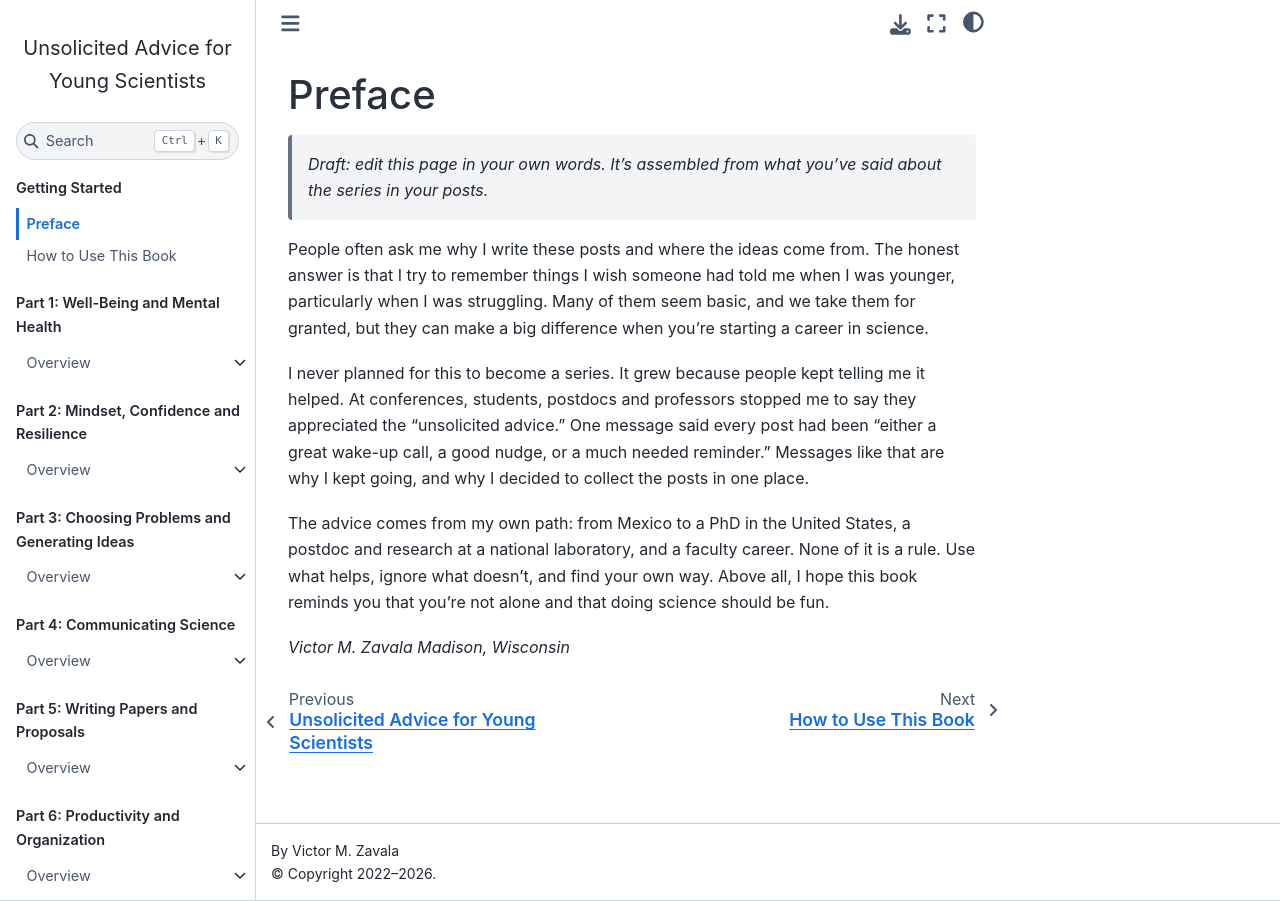
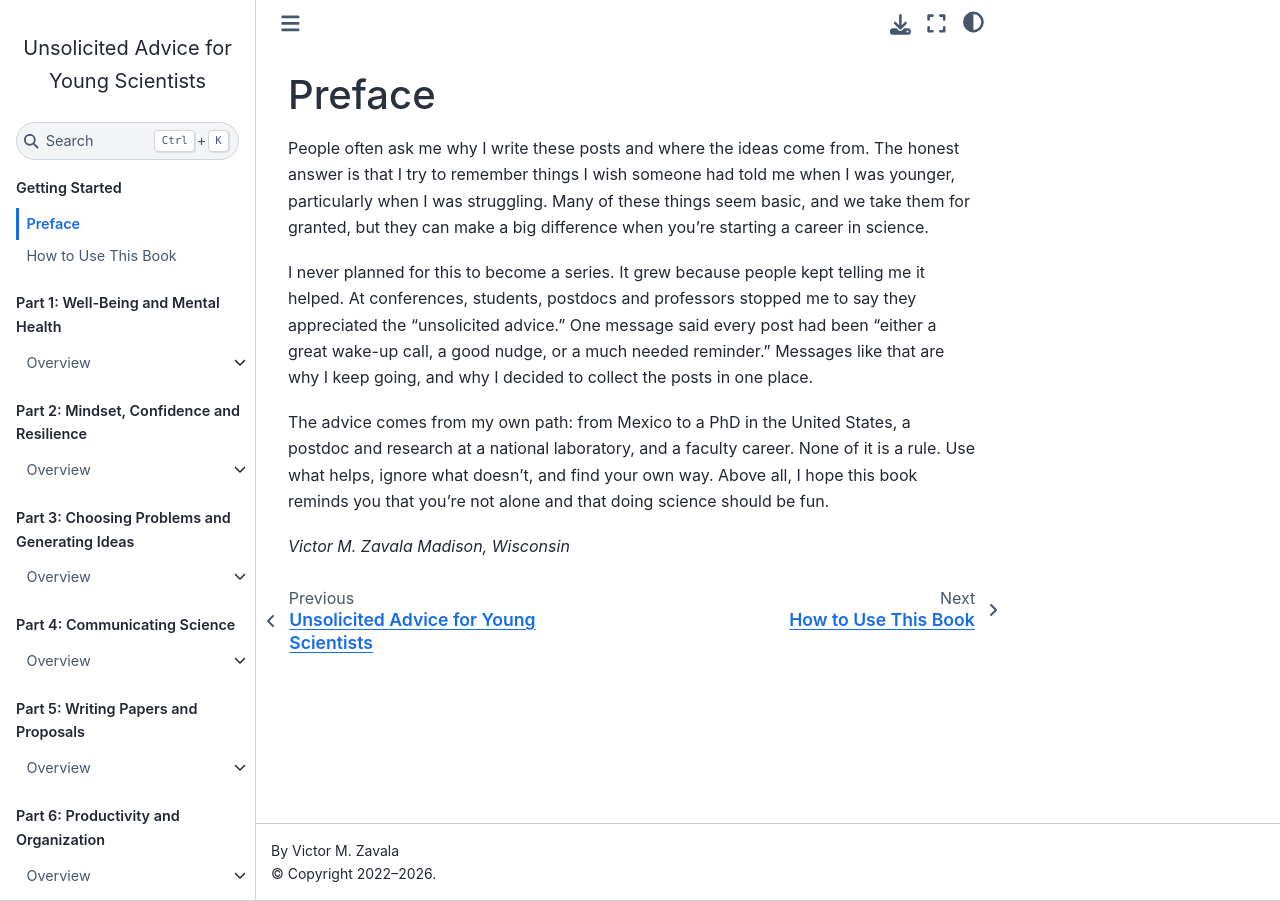
Before and after one commit to vzavala/UnsolicitedAdvice, a Jupyter Book: the page built from preface.md, in a window 1280 px wide. Built offline with Jupyter Book 1.0.4 settings and Sphinx 7.4.7 and the Sphinx Book theme 1.1.4, drawn with Linux system fonts in a browser that asks for light colours.

Commit message:
edited README.md and preface.md

```diff
--- a/preface.md
+++ b/preface.md
@@ -1,10 +1,8 @@
 # Preface
 
-> *Draft: edit this page in your own words. It's assembled from what you've said about the series in your posts.*
+People often ask me why I write these posts and where the ideas come from. The honest answer is that I try to remember things I wish someone had told me when I was younger, particularly when I was struggling. Many of these things seem basic, and we take them for granted, but they can make a big difference when you're starting a career in science.
 
-People often ask me why I write these posts and where the ideas come from. The honest answer is that I try to remember things I wish someone had told me when I was younger, particularly when I was struggling. Many of them seem basic, and we take them for granted, but they can make a big difference when you're starting a career in science.
-
-I never planned for this to become a series. It grew because people kept telling me it helped. At conferences, students, postdocs and professors stopped me to say they appreciated the "unsolicited advice." One message said every post had been "either a great wake-up call, a good nudge, or a much needed reminder." Messages like that are why I kept going, and why I decided to collect the posts in one place.
+I never planned for this to become a series. It grew because people kept telling me it helped. At conferences, students, postdocs and professors stopped me to say they appreciated the "unsolicited advice." One message said every post had been "either a great wake-up call, a good nudge, or a much needed reminder." Messages like that are why I keep going, and why I decided to collect the posts in one place.
 
 The advice comes from my own path: from Mexico to a PhD in the United States, a postdoc and research at a national laboratory, and a faculty career. None of it is a rule. Use what helps, ignore what doesn't, and find your own way. Above all, I hope this book reminds you that you're not alone and that doing science should be fun.
 
```
Also changed, not shown: README.md (+1 -3 lines).
